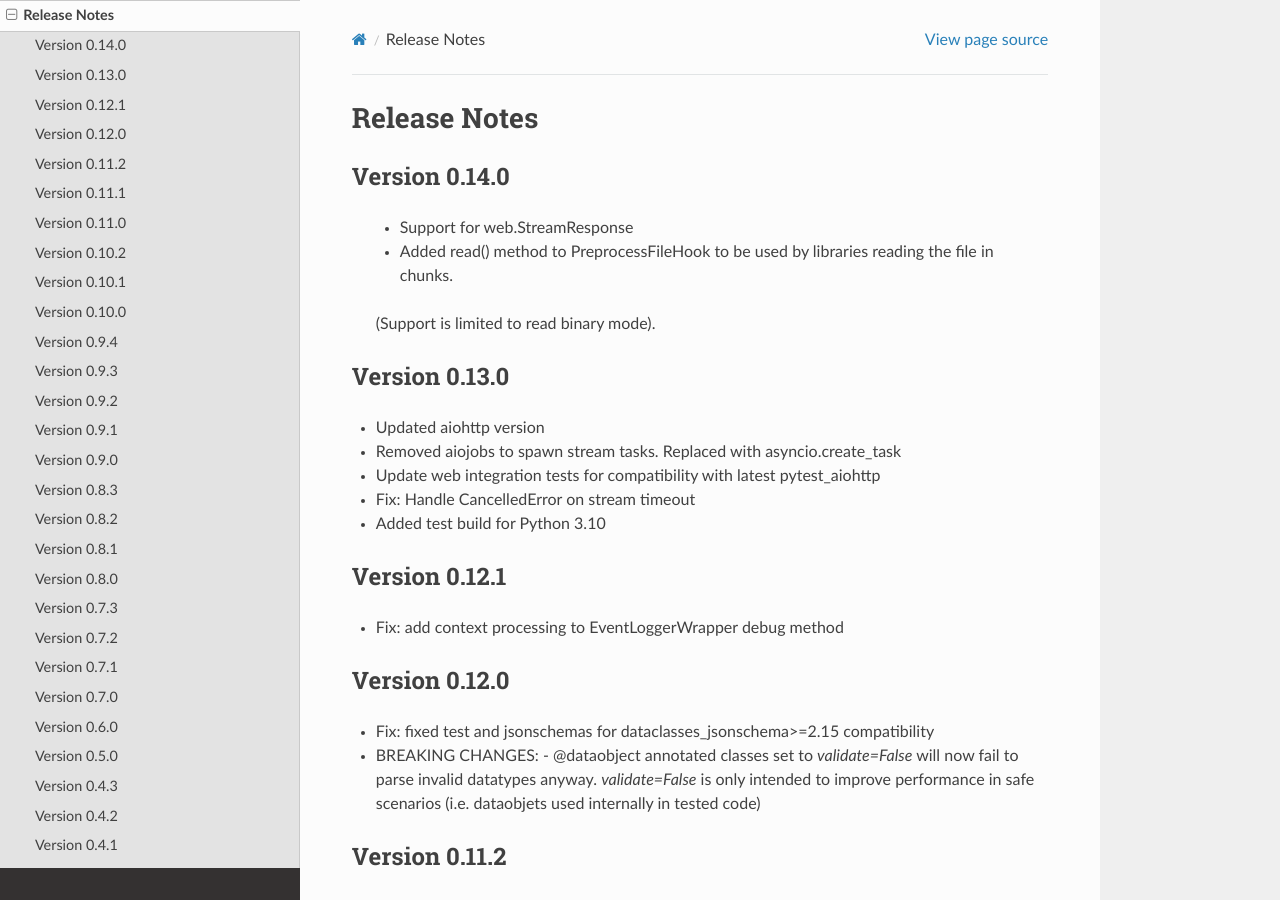
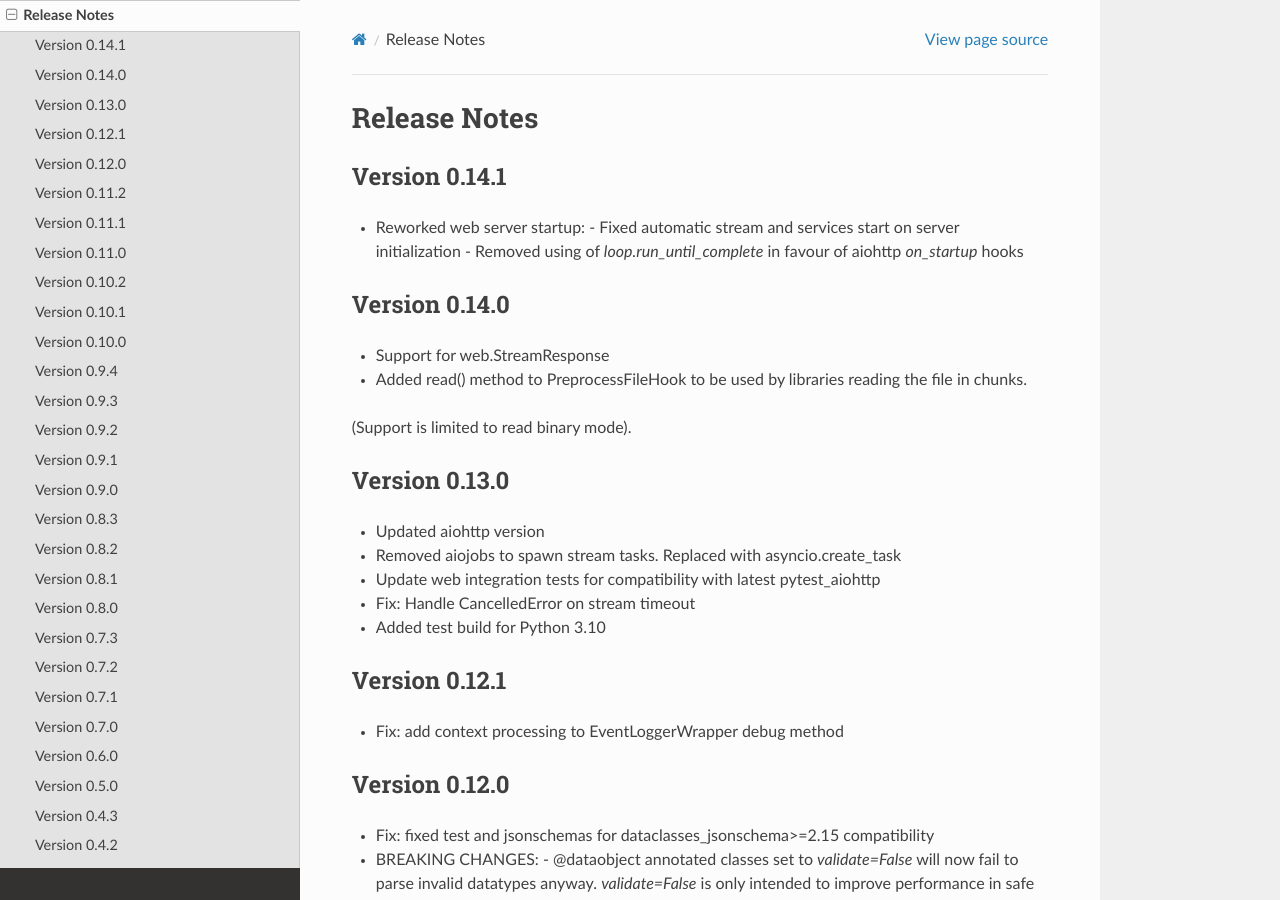
Before and after one commit to hopeit-git/hopeit.engine, a Sphinx documentation site: the page built from docs/source/release-notes.rst, in a window 1280 px wide and 900 px high. Built offline with Sphinx 7.4.7 and the Read the Docs theme 2.0.0, drawn with Linux system fonts in a browser that asks for light colours; pages that are not in the unit, such as notebooks, are missing from menus.

Commit message:
Bump version

```diff
--- a/docs/source/release-notes.rst
+++ b/docs/source/release-notes.rst
@@ -1,11 +1,18 @@
 Release Notes
 =============
 
+Version 0.14.1
+______________
+- Reworked web server startup:
+  - Fixed automatic stream and services start on server initialization
+  - Removed using of `loop.run_until_complete` in favour of aiohttp `on_startup` hooks
+
+
 Version 0.14.0
 ______________
- - Support for web.StreamResponse
- - Added read() method to PreprocessFileHook to be used by libraries reading the file in chunks.
- (Support is limited to read binary mode).
+- Support for web.StreamResponse
+- Added read() method to PreprocessFileHook to be used by libraries reading the file in chunks.
+(Support is limited to read binary mode).
 
 
 Version 0.13.0
--- a/engine/src/hopeit/server/version.py
+++ b/engine/src/hopeit/server/version.py
@@ -8,7 +8,7 @@ import os
 import sys
 
 ENGINE_NAME = "hopeit.engine"
-ENGINE_VERSION = "0.14.0"
+ENGINE_VERSION = "0.14.1"
 
 # Major.Minor version to be used in App versions and Api endpoints for Apps/Plugins
 APPS_API_VERSION = '.'.join(ENGINE_VERSION.split('.')[0:2])
```
Also changed, not shown: 3 other files.
